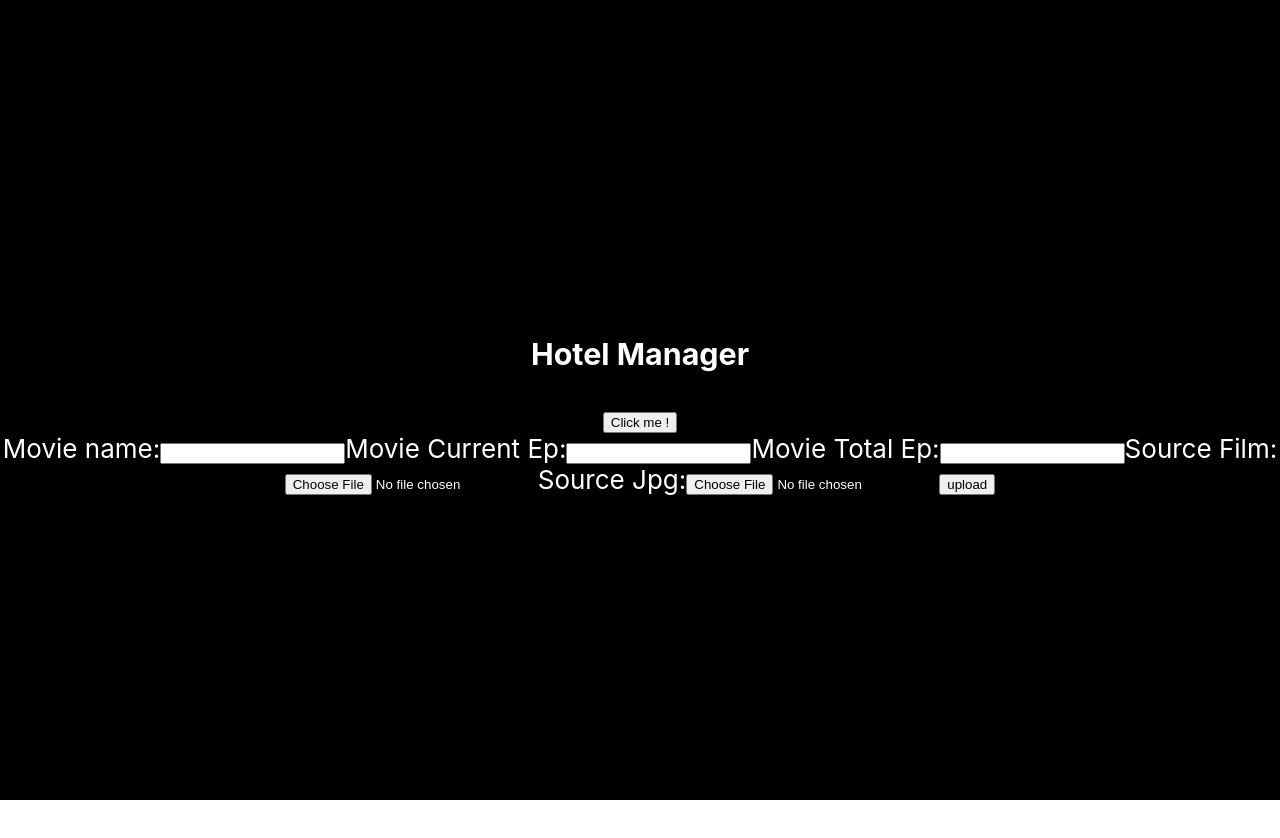
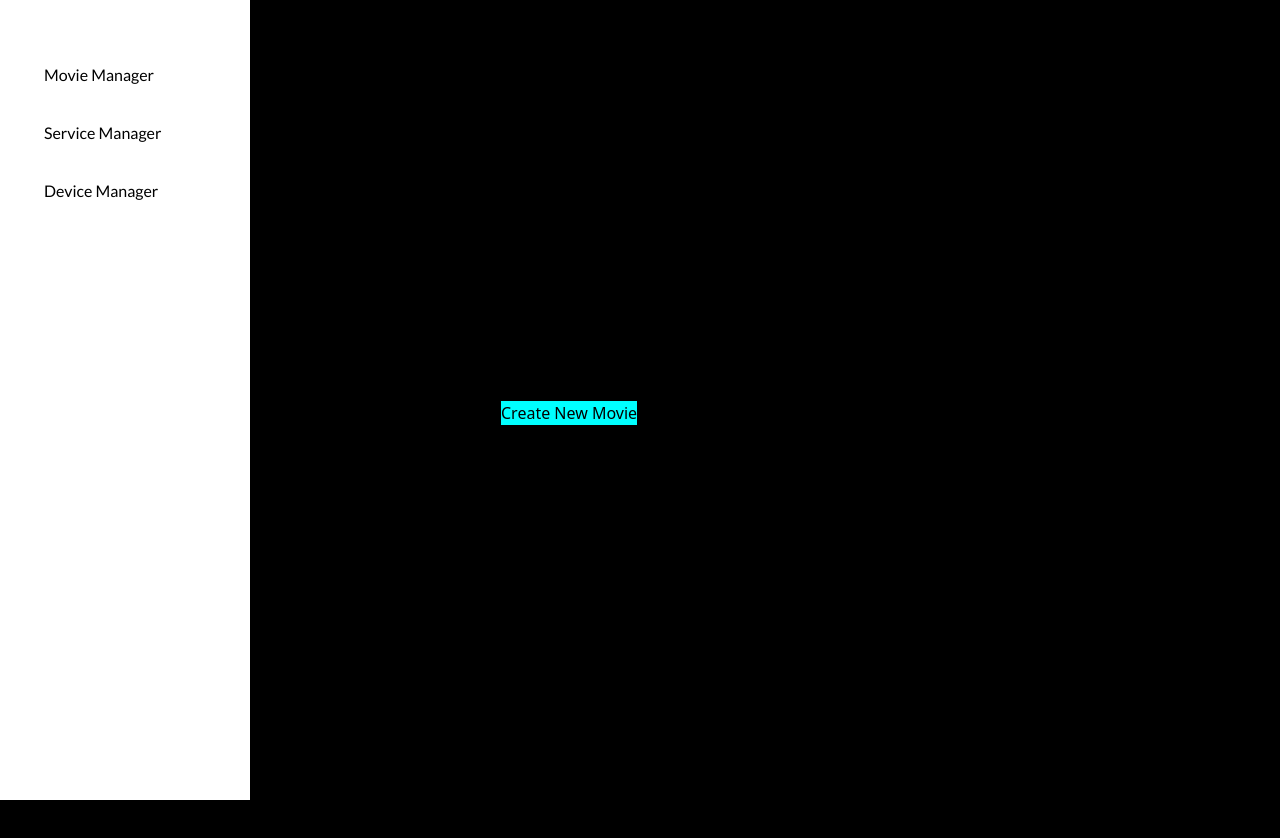
Before and after one commit to minhtrungcm181/capstone_project, a React (Create React App) app: page / in a window 1280 px wide. Shown: the top 838 px of the page. Before the commit the page ends 800 px from the top, so only its background shows below. Built offline with nearby package versions, Linux system fonts and the light colour scheme.

Commit message:
edit main page

```diff
--- a/package.json
+++ b/package.json
@@ -7,6 +7,7 @@
     "@testing-library/react": "^13.4.0",
     "@testing-library/user-event": "^13.5.0",
     "axios": "^1.6.0",
+    "bootstrap": "^5.3.2",
     "react": "^18.2.0",
     "react-dom": "^18.2.0",
     "react-icons": "^4.11.0",
@@ -39,5 +40,10 @@
       "last 1 firefox version",
       "last 1 safari version"
     ]
+  },
+  "devDependencies": {
+    "css-loader": "^6.8.1",
+    "sass": "^1.69.5",
+    "style-loader": "^3.3.3"
   }
 }
--- a/src/App.css
+++ /dev/null
@@ -1,38 +0,0 @@
-.App {
-  text-align: center;
-}
-
-.App-logo {
-  height: 40vmin;
-  pointer-events: none;
-}
-
-@media (prefers-reduced-motion: no-preference) {
-  .App-logo {
-    animation: App-logo-spin infinite 20s linear;
-  }
-}
-
-.App-header {
-  background-color: black;
-  min-height: 100vh;
-  display: flex;
-  flex-direction: column;
-  align-items: center;
-  justify-content: center;
-  font-size: calc(10px + 2vmin);
-  color: white;
-}
-
-.App-link {
-  color: #61dafb;
-}
-
-@keyframes App-logo-spin {
-  from {
-    transform: rotate(0deg);
-  }
-  to {
-    transform: rotate(360deg);
-  }
-}
--- a/src/App.js
+++ b/src/App.js
@@ -1,18 +1,26 @@
 import logo from './logo.svg';
-import './App.css';
+import './App.scss';
 import MainPage from './views/MainPage';
 import UploadFilmForm from './components/UploadFilmForm';
+import { BrowserRouter } from 'react-router-dom';
+import CustomNav from './components/CustomNav';
 
 
 function App() {
 
   return (
-    <nav className="App">
-      <header className="App-header">
-        <MainPage/>
-        <UploadFilmForm />
-      </header>
-    </nav>
+    <BrowserRouter>
+    <CustomNav
+        li={[
+          ["Movie Manager"],
+          ["Service Manager"],
+          ["Device Manager"],
+        ]}
+      />
+     <div className='Content'>
+     <button className='ButtonCreateNewMovie'>Create New Movie</button>
+    </div>
+    </BrowserRouter>
   );
 }
 
--- /dev/null
+++ b/src/App.scss
@@ -0,0 +1,38 @@
+* {
+  margin: 0;
+  padding: 0px;
+}
+
+// .App {
+//   text-align: center;
+// }
+
+// .App-header {
+//   background-color: black;
+//   min-height: 100vh;
+//   display: flex;
+//   flex-direction: column;
+//   align-items: center;
+//   justify-content: center;
+//   font-size: calc(10px + 2vmin);
+//   color: white;
+// }
+
+// .App-link {
+//   color: #61dafb;
+// }
+.Content {
+  background-color: black;
+  padding-top: 300px;
+  height: 980px;
+}
+
+.ButtonCreateNewMovie {
+  position: fixed;
+  background-color: aqua;
+  border: 1px solid black;
+  margin-top: 100px;
+  margin-bottom: 100px;
+  margin-right: 150px;
+  margin-left: 500px;
+}
--- /dev/null
+++ b/src/components/CustomNav.jsx
@@ -0,0 +1,36 @@
+import React, { useState } from "react";
+import '../styles/CustomNav.scss'
+
+const CustomNav = ({ li }) => {
+    const [window, setWindow] = useState(false);
+
+    let openClose = () => {
+        if (window === false) {
+            setWindow(true);
+        } else {
+            setWindow(false);
+        }
+    };
+    return (
+        <nav className="navbar-menu" style={{ width: window === false ? 250 : 60 }}>
+            <div className="burger" onClick={() => openClose()}>
+
+            </div>
+            <ul className="navbar__list">
+                {li.map((item, i) => (
+                    <div className="navbar__li-box" key={i}>
+
+                        <li
+                            className="navbar__li"
+                            style={{ display: window === false ? "inline-block" : "none" }}
+                        >
+                            {item[0]}
+                        </li>
+                    </div>
+                ))}
+            </ul>
+        </nav>
+    );
+};
+
+export default CustomNav;
--- a/src/components/UploadFilmForm.jsx
+++ b/src/components/UploadFilmForm.jsx
@@ -1,5 +1,6 @@
 import axios from "axios";
-import React from "react"
+import React from "react";
+import '../styles/UploadFilmForm.scss';
 class UploadFilmForm extends React.Component {
     filemp4 = null;
     fileJpg = null;
@@ -79,44 +80,48 @@ class UploadFilmForm extends React.Component {
     render() {
         return (
             <>
-                <form action="">
-                    <label for="movie name">Movie name:</label>
+                <form action="" className="form">
+                    <label for="movie name" className="label">Movie name:</label>
                     <input type="text"
                         id="movie title"
-                        name="movieTitle"
+                        className="movieTitle"
                         value={this.movieTitle}
                         onChange={(event) => this.handleChangeMovieTitle(event)}
                     />
-                    <label for="movie current ep">Movie Current Ep:</label>
+                    <br></br>
+                    <label for="movie current ep" className="label">Movie Current Ep:</label>
                     <input type="number"
                         id="movie current ep"
-                        name="movieCurrentEp"
+                        className="movieCurrentEp"
                         value={this.movieCurrentEp}
                         onChange={(event) => this.handleChangeMovieCurrentEp(event)}
                     />
-                    <label for="movie total ep">Movie Total Ep:</label>
+
+                    <label for="movie total ep" className="label">Movie Total Ep:</label>
                     <input type="number"
                         id="movie total ep"
-                        name="movieTotalEp"
+                        className="movieTotalEp"
                         value={this.movieTotalEp}
                         onChange={(event) => this.handleChangeMovieTotalEp(event)}
                     />
+                    <br></br>
 
-                    <label for="Source Film">Source Film:</label>
+                    <label for="Source Film" className="label">Source Film:</label>
                     <input type="file"
                         id="source film"
-                        name="filemp4"
+                        className="filemp4"
                         value={this.files}
-                        onChange={(event) => this.handleChangeFileSubmit(event)}
+                        onClick={(event) => this.handleChangeFileSubmit(event)}
                     />
 
-                    <label for="Source Jpg">Source Jpg:</label>
+                    <label for="Source Jpg" className="label">Source Jpg:</label>
                     <input type="file"
                         id="source film"
-                        name="filejpg"
+                        className="filejpg"
                         value={this.files}
-                        onChange={(event) => this.handleChangeFileSubmit(event)}
+                        onClick={(event) => this.handleChangeFileSubmit(event)}
                     />
+                    <br></br>
                     <input type="button" value="upload"
                         onClick={(event) => this.handleSubmit(event)}
                     />
--- a/src/index.js
+++ b/src/index.js
@@ -3,6 +3,7 @@ import ReactDOM from 'react-dom/client';
 import './index.css';
 import App from './App';
 import reportWebVitals from './reportWebVitals';
+import "bootstrap/dist/css/bootstrap.min.css";
 
 const root = ReactDOM.createRoot(document.getElementById('root'));
 root.render(
--- /dev/null
+++ b/src/styles/CustomNav.scss
@@ -0,0 +1,55 @@
+@import url('https://fonts.googleapis.com/css?family=Lato&display=swap');
+$backgroundColor: white;
+$textcolor: #000000;
+$borderLeftColor: #58b5fc;
+
+.navbar-menu {
+    height: 100vh;
+    background-color: $backgroundColor;
+    box-shadow: 1px 1px 7px rgba(0, 0, 0, 0.15);
+    transition: all 0.5s ease;
+    position: fixed;
+}
+
+.burger {
+    display: flex;
+    justify-content: flex-end;
+}
+
+.burger img {
+    padding: 25px 8px 0px 0px;
+    cursor: pointer;
+}
+
+.navbar__list {
+    list-style-type: none;
+
+}
+
+.navbar__li {
+    display: inline-block;
+    padding: 0px 0px 0px 12px;
+    position: relative;
+    top: 2.5px;
+    font-size: 16px;
+    letter-spacing: 0px;
+    line-height: 38px;
+    color: $textcolor;
+    font-family: "Lato";
+    font-weight: 400;
+}
+
+.navbar__li-box:first-child {
+    margin-top: 53px;
+
+}
+
+.navbar__li-box {
+    height: 43px;
+    margin-top: 15px;
+}
+
+.navbar__li-box:hover {
+    border-left: 7px solid $borderLeftColor;
+    cursor: pointer;
+}
--- /dev/null
+++ b/src/styles/UploadFilmForm.scss
@@ -0,0 +1,13 @@
+.label{
+    color: black;
+    font-size: 17px;
+    padding-right: 15px;
+    padding-left: 15px;
+}
+.form{
+    background-color: white;
+    margin: auto;
+    width: 50%;
+    border: 3px solid green;
+    padding: 10px;
+}
--- a/src/views/MainPage.jsx
+++ b/src/views/MainPage.jsx
@@ -7,16 +7,7 @@ class MainPage extends React.Component{
 
     render() {
         return(
-        <nav class="navbar navbar-expand-sm">
-        <div class="top-left-part">
-            {/* <b>
-                <img src="img/bk_logo1.png" alt="home" style="float:left;width:140px;padding-right: 10px;" >
-            </b> */}
-              <h1> Hotel Manager </h1>
-              <button onClick={ () => this.handleClick()}> Click me !</button>
-        </div>
-
-    </nav>
+        <div></div>
         )
     }
 }
```
Also changed, not shown: 1 other file (tests, documents, lock files or other folders).
